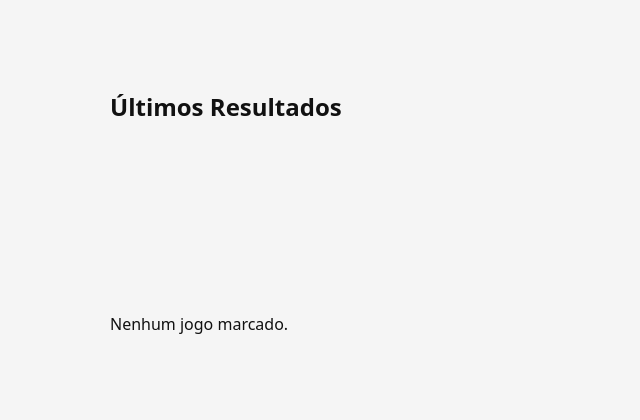
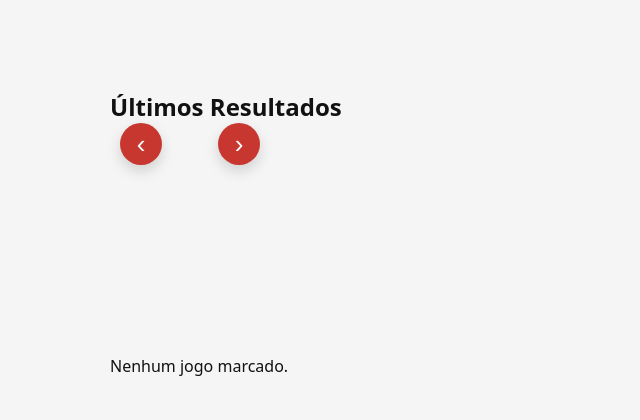
Before and after one commit to gongas06/Trabalho_Projeto, a PHP site: page / in a window 1280 px wide. Shown: the part 558-978 px from the top of the page, without its empty margins (0-640 px from the left). Run offline with PHP 8.4, Linux system fonts and the light colour scheme; data that the repository does not hold is empty.

Commit message:
Versão mais Recente

```diff
--- a/Menu.js
+++ b/Menu.js
@@ -42,3 +42,27 @@ document.addEventListener("DOMContentLoaded", () => {
 
   counters.forEach((counter) => observer.observe(counter));
 });
+
+document.addEventListener("DOMContentLoaded", () => {
+  const grid = document.querySelector(".ultimos-resultados .resultados-grid");
+  const prevBtn = document.querySelector(".ultimos-resultados .carousel-btn.prev");
+  const nextBtn = document.querySelector(".ultimos-resultados .carousel-btn.next");
+
+  if (!grid || !prevBtn || !nextBtn) return;
+
+  const getStep = () => {
+    const card = grid.querySelector(".resultado-card");
+    if (!card) return grid.clientWidth;
+    const styles = window.getComputedStyle(grid);
+    const gap = parseInt(styles.columnGap || styles.gap || "0", 10);
+    return card.offsetWidth + (Number.isNaN(gap) ? 0 : gap);
+  };
+
+  prevBtn.addEventListener("click", () => {
+    grid.scrollBy({ left: -getStep(), behavior: "smooth" });
+  });
+
+  nextBtn.addEventListener("click", () => {
+    grid.scrollBy({ left: getStep(), behavior: "smooth" });
+  });
+});
--- a/index.php
+++ b/index.php
@@ -62,6 +62,8 @@ require_once __DIR__ . '/admin/db.php';
         $res = $mysqli->query("SELECT * FROM resultados ORDER BY created_at DESC LIMIT 4");
         ?>
 
+        <div class="resultados-carousel">
+            <button class="carousel-btn prev" type="button" aria-label="Resultados anteriores">‹</button>
             <div class="resultados-grid">
             <?php while ($r = $res->fetch_assoc()): ?>
                 <div class="resultado-card">
@@ -86,6 +88,8 @@ require_once __DIR__ . '/admin/db.php';
                 </div>
             <?php endwhile; ?>
 
+            </div>
+            <button class="carousel-btn next" type="button" aria-label="Próximos resultados">›</button>
         </div>
     </div>
 </section>
@@ -180,12 +184,7 @@ $prox = $proxRes->fetch_assoc();
 <?php endif; ?>
 
 <?php include 'footer.php'; ?>
-<script>
-
-document.getElementById("hamburger").addEventListener("click", () => {
-  document.getElementById("navMenu").classList.toggle("ativo");
-});
-</script>
+<script src="Menu.js"></script>
 
 </body>
 </html>
--- a/style.css
+++ b/style.css
@@ -2080,21 +2080,58 @@ h1 {
     margin: 60px 0;
 }
 
-.resultados-grid {
+.ultimos-resultados .resultados-carousel {
+    display: flex;
+    align-items: center;
+    gap: 12px;
+}
+
+.ultimos-resultados .carousel-btn {
+    border: none;
+    background: #c7372f;
+    color: #fff;
+    width: 42px;
+    height: 42px;
+    border-radius: 50%;
+    font-size: 26px;
+    line-height: 1;
+    cursor: pointer;
+    box-shadow: 0 6px 14px rgba(0,0,0,0.15);
+}
+
+.ultimos-resultados .carousel-btn:hover {
+    background: #a82d27;
+}
+
+.ultimos-resultados .resultados-grid {
     display: flex;
     gap: 25px;
-    justify-content: center;
-    flex-wrap: wrap;
-}
-
-.resultado-card {
+    overflow-x: auto;
+    scroll-snap-type: x mandatory;
+    scroll-behavior: smooth;
+    padding: 10px 6px 18px;
+    scrollbar-width: thin;
+}
+
+.ultimos-resultados .resultados-grid::-webkit-scrollbar {
+    height: 8px;
+}
+
+.ultimos-resultados .resultados-grid::-webkit-scrollbar-thumb {
+    background: #d2d2d2;
+    border-radius: 999px;
+}
+
+.ultimos-resultados .resultado-card {
     background: white;
     border-radius: 16px;
     padding: 30px;
     width: 320px;
+    flex: 0 0 320px;
     display: flex;
     justify-content: center;
     align-items: center;
+    scroll-snap-align: center;
     box-shadow: 0 0 15px rgba(0,0,0,0.1);
 }
 
```
Also changed, not shown: Equipa.php (+34 -0 lines), galeria.php (+47 -0 lines), Imagens/Equipa/Jogadores/Imagem_Jogador_Miguel_Cunha.jpeg (added), uploads/ACR Arcozelo.png (added), 3 other files. Lines whose indentation alone changed are shown as unchanged.
